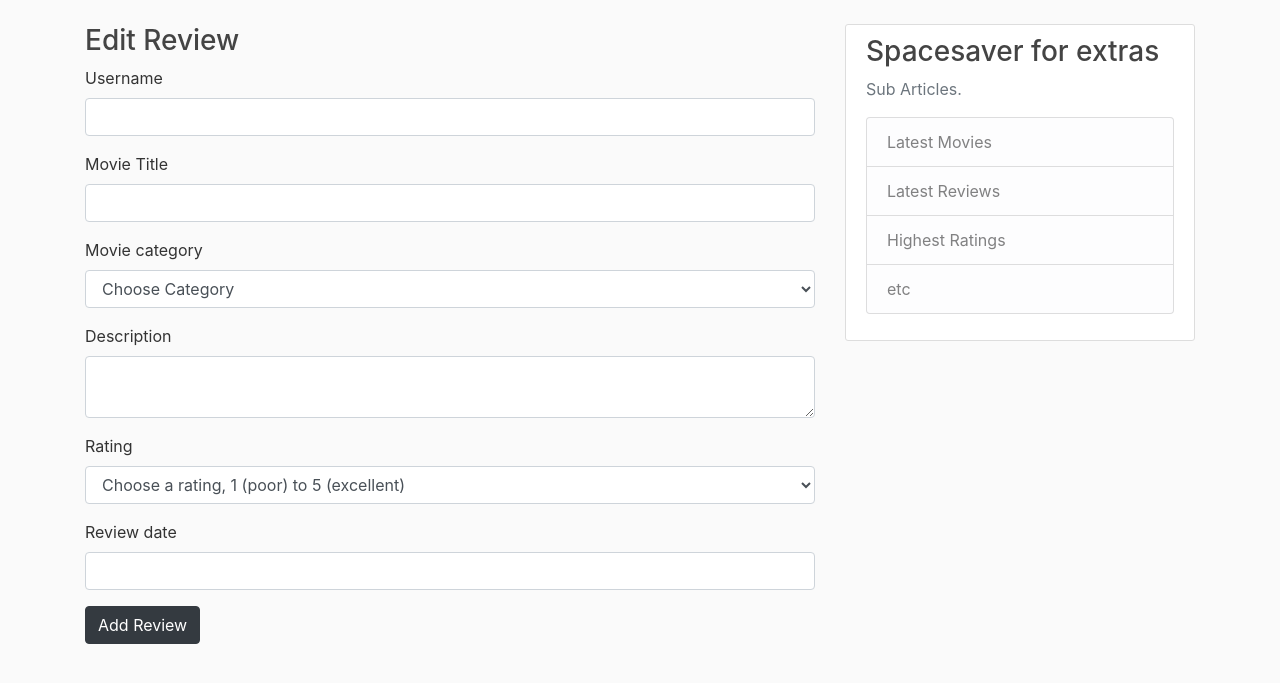
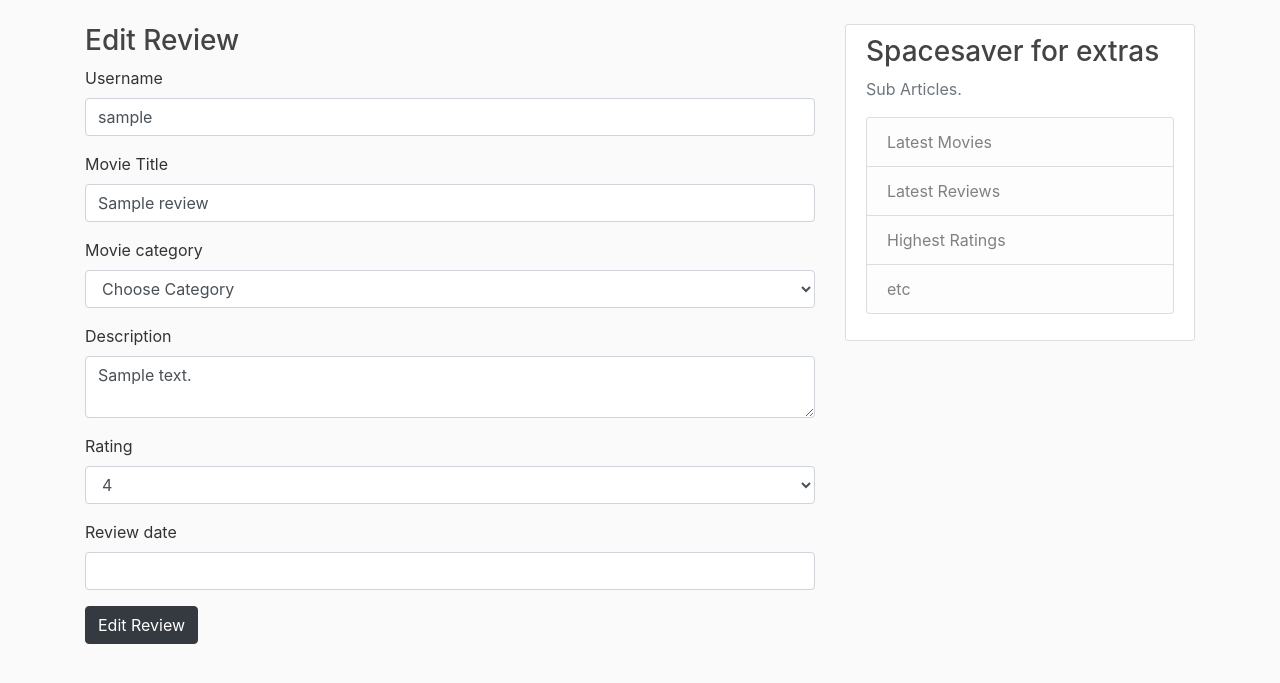
Before and after one commit to hurter3/MovieReviewHub, a Flask app: template templates/editreview.html in a window 1280 px wide. Shown: the part 56-739 px from the top of the page. Run offline with Flask 2, Linux system fonts and the light colour scheme; the template is opened without the code that fills it: most values are stand-ins (such as "Sample title", 1, 10 or a date in 2020); some libraries are stand-ins or nearby versions.

Commit message:
added editreview.html and bound initial data of selected review

```diff
--- a/app.py
+++ b/app.py
@@ -31,7 +31,8 @@ def reviews():
 @app.route("/addreview")
 def addreview():
     return render_template('addreview.html',
-                           categories=mongo.db.categories.find())
+                           categories=mongo.db.categories.find(),
+                           ratings=mongo.db.ratings.find())
 
 @app.route('/insertreview', methods=['POST'])
 def insertreview():
@@ -44,7 +45,8 @@ def editreview(review_id):
     the_review =  mongo.db.reviews.find_one({"_id": ObjectId(review_id)})
     all_categories =  mongo.db.categories.find()
     return render_template('editreview.html', review=the_review,
-                           categories=all_categories)
+                           categories=all_categories,
+                           ratings=mongo.db.ratings.find())
 
 @app.route("/search")
 def search():
--- a/templates/editreview.html
+++ b/templates/editreview.html
@@ -3,40 +3,48 @@
  <form action="{{ url_for('editreview', review_id=review._id) }}" method="POST">
   <div class="form-group">
     <label for="exampleFormControlInput1">Username</label>
-    <input type="text" class="form-control" id="username" name="username">
+    <input type="text" class="form-control" id="username" name="username" value="{{review.username}}">
   </div>
    <div class="form-group">
     <label for="exampleFormControlInput1">Movie Title</label>
-    <input type="text" class="form-control" id="movie_name" name="movie_name">
+    <input type="text" class="form-control" id="movie_name" name="movie_name" value="{{review.movie_name}}">
   </div>
   <div class="form-group">
     <label for="exampleFormControlSelect1">Movie category</label>
     <select class="form-control" id="category_name" name="category_name">
     <option value="" disabled selected>Choose Category</option>
-      {% for cat in categories %}
-                      <option value="{{cat.category_name}}">{{cat.category_name}}</option>
-                  {% endfor %}    </select>
+                  {% for cat in categories %}
+                      {% if cat.category_name == review.category_name%}
+                      <option value="{{cat.category_name}}" selected >{{cat.category_name}}</option>
+                      {% else %}
+                       <option value="{{cat.category_name}}">{{cat.category_name}}</option>
+                    {% endif %}
+                  {% endfor %}
+    </select>
   </div>
+
   <div class="form-group">
     <label for="exampleFormControlTextarea1">Description</label>
-    <textarea class="form-control" id="description" rows="2" name="description"></textarea>
+    <textarea class="form-control" id="description" rows="2" name="description">{{review.description}}</textarea>
   </div>
   <div class="form-group">
     <label for="exampleFormControlSelect1">Rating</label>
     <select class="form-control" id="review_rating" name="review_rating">
       <option value="" disabled selected>Choose a rating, 1 (poor) to 5 (excellent)</option>
-      <option>1</option>
-      <option>2</option>
-      <option>3</option>
-      <option>4</option>
-      <option>5</option>
+                  {% for rating in ratings %}
+                      {% if rating.review_rating == review.review_rating %}
+                      <option value="{{rating.review_rating}}" selected >{{rating.review_rating}}</option>
+                      {% else %}
+                       <option value="{{rating.review_rating}}">{{rating.review_rating}}</option>
+                    {% endif %}
+                  {% endfor %}
     </select>
   </div>
    <div class="form-group">
     <label for="exampleFormControlInput1">Review date</label>
     <input type="text" class="form-control" id="datepicker" name="review_date">
   </div>
-  <div> <button class="btn btn-dark" type="submit">Add Review</button>
+  <div> <button class="btn btn-dark" type="submit">Edit Review</button>
   </div>
 </form>
 
```
Also changed, not shown: templates/addreview.html (+3 -6 lines).
